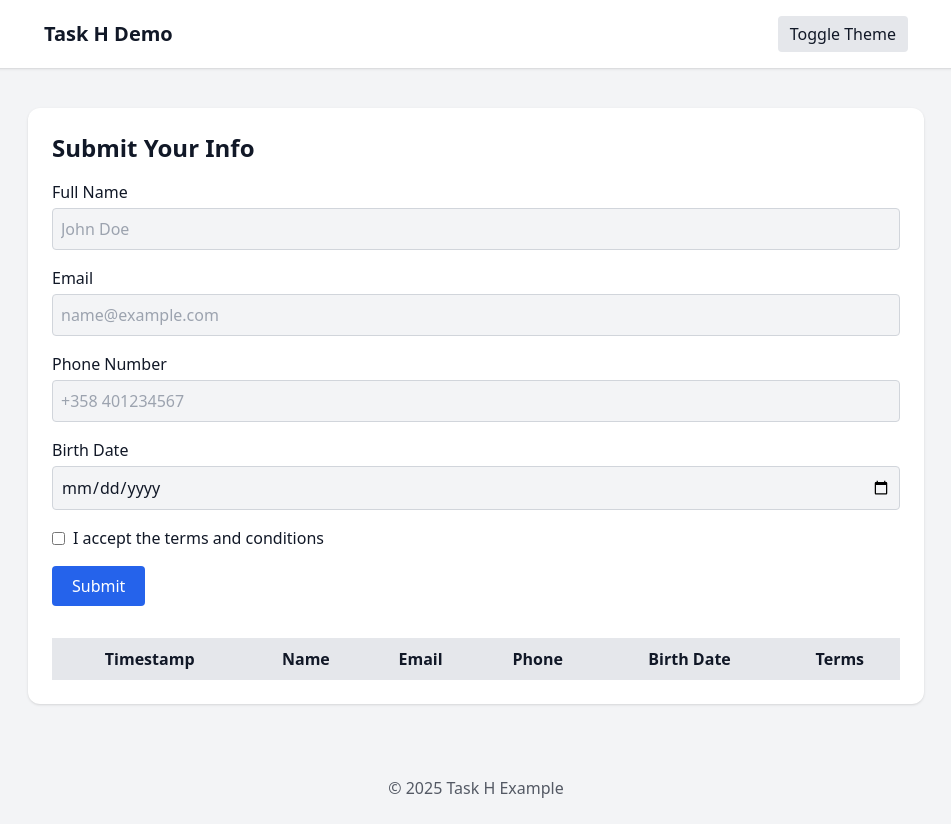
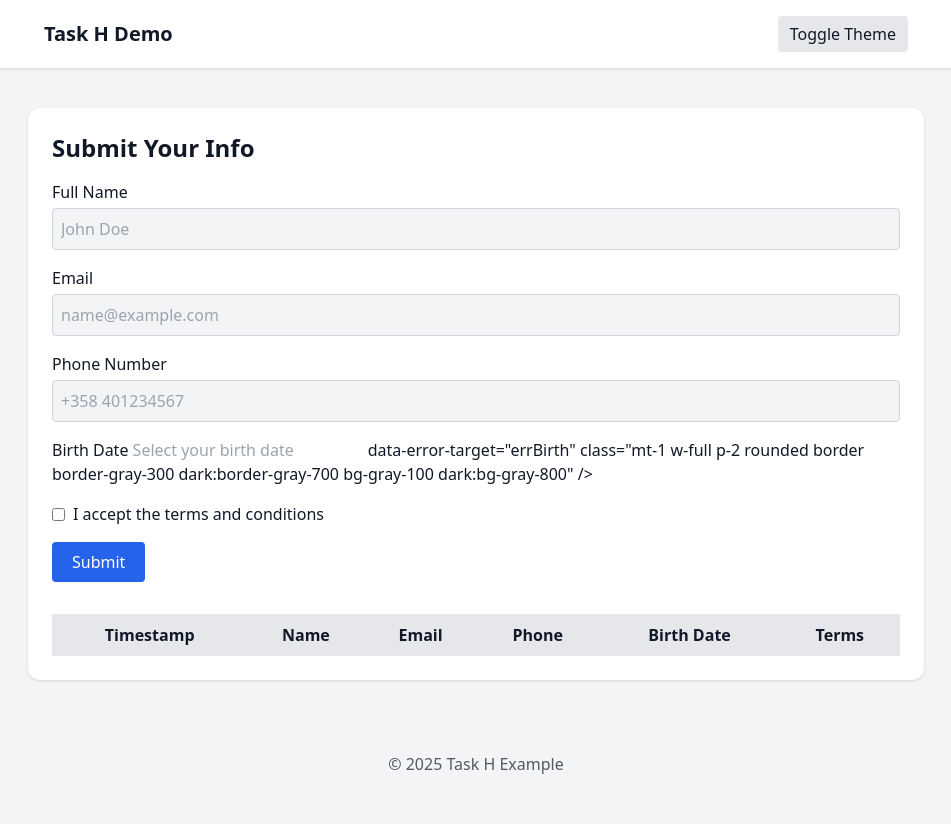
Before and after one commit to AleksandrSalykin/Web-kehitt-misen-perusteet, a plain HTML site: page task-h/index.html in a window 1280 px wide. Shown: the whole page, without its empty margins (164-1115 px from the left). After the commit the page ends 800 px from the top, so only its background shows below. Drawn offline with nearby package versions, Linux system fonts and the light colour scheme.

Commit message:
Update index.html

```diff
--- a/task-h/index.html
+++ b/task-h/index.html
@@ -3,6 +3,10 @@
 <head>
   <meta charset="UTF-8">
   <meta name="viewport" content="width=device-width, initial-scale=1.0">
+  <!-- Flatpickr CSS -->
+<link rel="stylesheet" href="https://cdn.jsdelivr.net/npm/flatpickr/dist/flatpickr.min.css">
+<!-- Flatpickr JS -->
+<script src="https://cdn.jsdelivr.net/npm/flatpickr"></script>
   <title>Task H — Form with Table</title>
 
   <!-- bTw -->
@@ -71,7 +75,7 @@
       <!-- Birth Date -->
       <label class="block">
         <span class="font-medium">Birth Date</span>
-        <input type="date" id="birthDate" data-error-target="errBirth"
+        <input type="text" id="birthdate" placeholder="Select your birth date"> data-error-target="errBirth"
           class="mt-1 w-full p-2 rounded border border-gray-300 dark:border-gray-700 bg-gray-100 dark:bg-gray-800" />
         <p id="errBirth" class="hidden text-red-500 text-sm mt-1"></p>
       </label>
```
